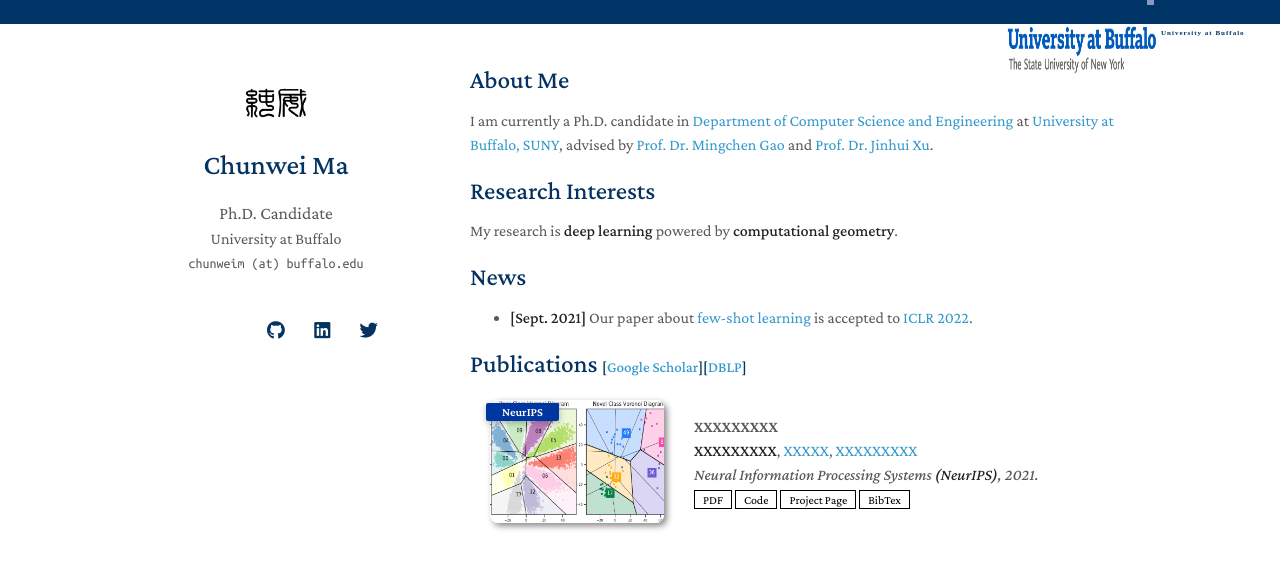
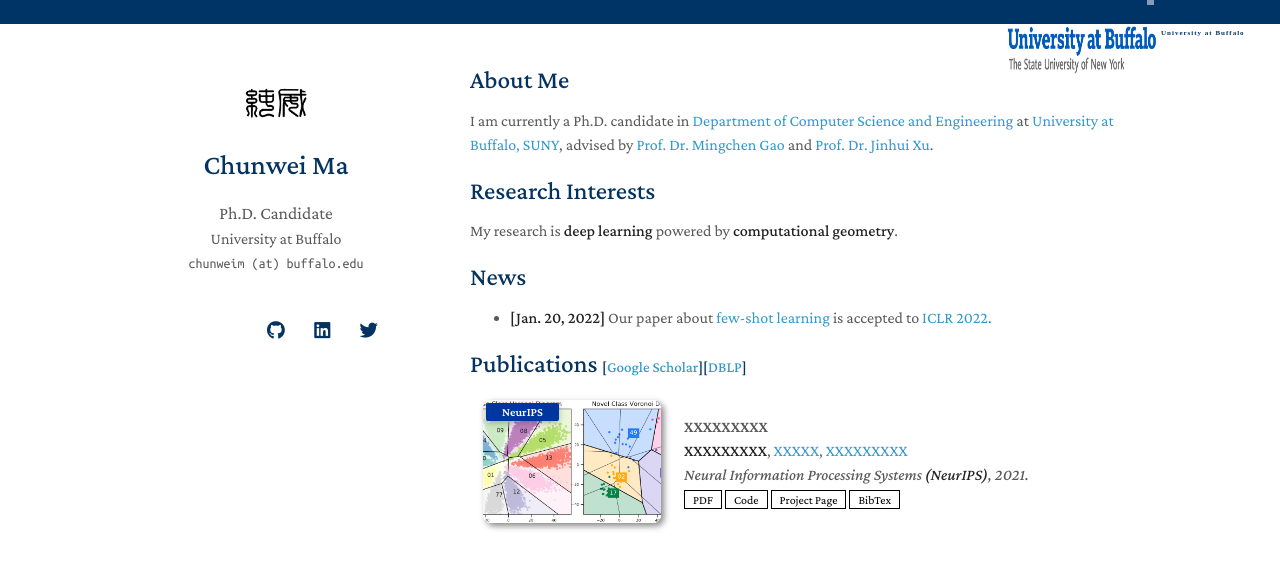
Before and after one commit to MaChunwei/MaChunwei.github.io, a Jekyll site: the page built from index.md, in a window 1280 px wide and 900 px high, cut to the strip 0-564 px from the top of the window. Built offline with Jekyll 4.4.1, drawn with Linux system fonts in a browser that asks for light colours; nearby versions of some CDN libraries; comment, search, counter and statistics services are not loaded; a style sheet for code colours, icons or effects is not loaded; our own code applies the rules of GitHub Pages for plain Markdown files.

Commit message:
revision

```diff
--- a/_layouts/homepage.html
+++ b/_layouts/homepage.html
@@ -95,7 +95,7 @@
           <i class="ai ai-google-scholar" style="font-size:1.2rem"></i>
         </a>
 
-        <a style="margin: 0 5px 0 0" href="./assets/mpii_files/mpii.png">
+        <a style="margin: 0 5px 0 0" href="./assets/pdf/chunweima_resume.pdf">
           <i class="ai ai-cv" style="font-size:1.3rem;"></i>
         </a>
 
--- a/index.md
+++ b/index.md
@@ -16,7 +16,7 @@ My research is **deep learning** powered by **computational geometry**.
 
 ## News
 
-- **[Sept. 2021]** Our paper about [few-shot learning](https://openreview.net/forum?id=6kCiVaoQdx9) is accepted to [ICLR 2022](https://iclr.cc/Conferences/2022).
+- **[Jan. 20, 2022]** Our paper about [few-shot learning](https://openreview.net/forum?id=6kCiVaoQdx9) is accepted to [ICLR 2022](https://iclr.cc/Conferences/2022).
 
 <h2 id="publications" style="margin: 2px 0px -15px;">Publications <temp style="font-size:15px;">[</temp><a href="https://scholar.google.com/citations?user=4NOrXN8AAAAJ&hl=en" target="_blank" style="font-size:15px;">Google Scholar</a><temp style="font-size:15px;">]</temp><temp style="font-size:15px;">[</temp><a href="https://dblp.org/pid/195/7742.html" target="_blank" style="font-size:15px;">DBLP</a><temp style="font-size:15px;">]</temp></h2>
 
@@ -24,7 +24,7 @@ My research is **deep learning** powered by **computational geometry**.
 <ol class="bibliography">
 <li>
 <div class="pub-row">
-  <div class="col-sm-3 abbr" style="position: relative;padding-right: 15px;padding-left: 15px;">
+  <div class="col-sm-3 abbr" style="position: relative;padding-right: 8px;padding-left: 8px;">
     <img src="./images/teaser/DeepVoro.png" class="teaser img-fluid z-depth-1">
             <abbr class="badge">NeurIPS</abbr>
   </div>
```
Also changed, not shown: images/teaser/DeepVoro.png, 1 other file.
